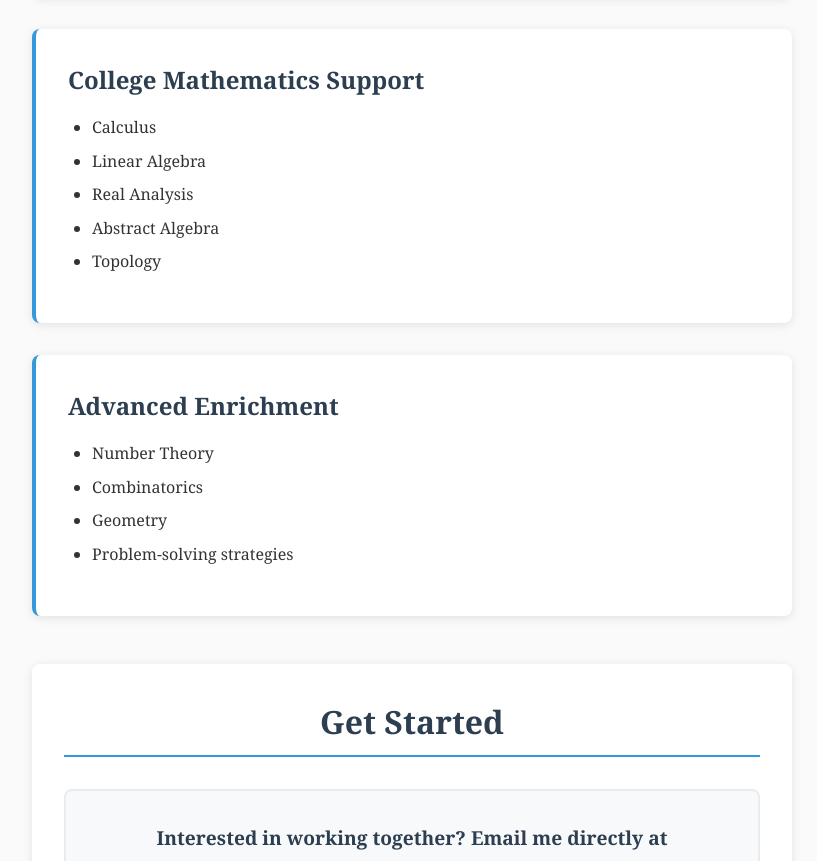
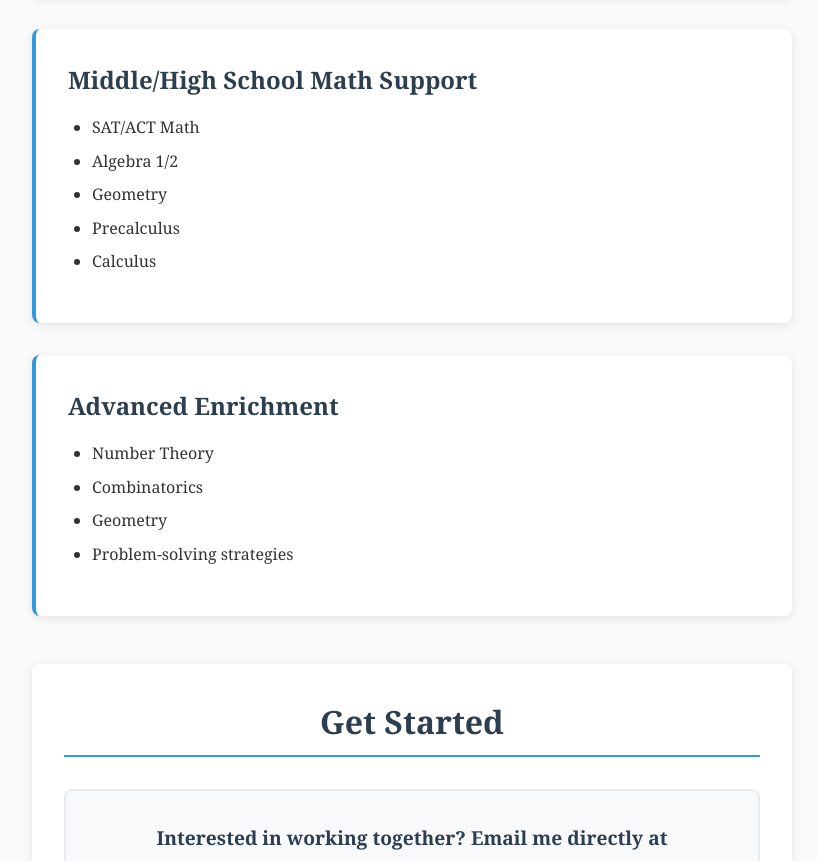
Before and after one commit to nlibman/nlibman.github.io, a plain HTML site: page index.html in a window 1280 px wide. Shown: the part 1113-1974 px from the top of the page, without its empty margins (228-1045 px from the left). Drawn offline with Linux system fonts and the light colour scheme.

Commit message:
Services: revert third card to Middle/High School Math Support

```diff
--- a/index.html
+++ b/index.html
@@ -58,13 +58,13 @@
             </div>
 
             <div class="service-card">
-                <h3>College Mathematics Support</h3>
+                <h3>Middle/High School Math Support</h3>
                 <ul>
+                    <li>SAT/ACT Math</li>
+                    <li>Algebra 1/2</li>
+                    <li>Geometry</li>
+                    <li>Precalculus</li>
                     <li>Calculus</li>
-                    <li>Linear Algebra</li>
-                    <li>Real Analysis</li>
-                    <li>Abstract Algebra</li>
-                    <li>Topology</li>
                 </ul>
             </div>
 
```
